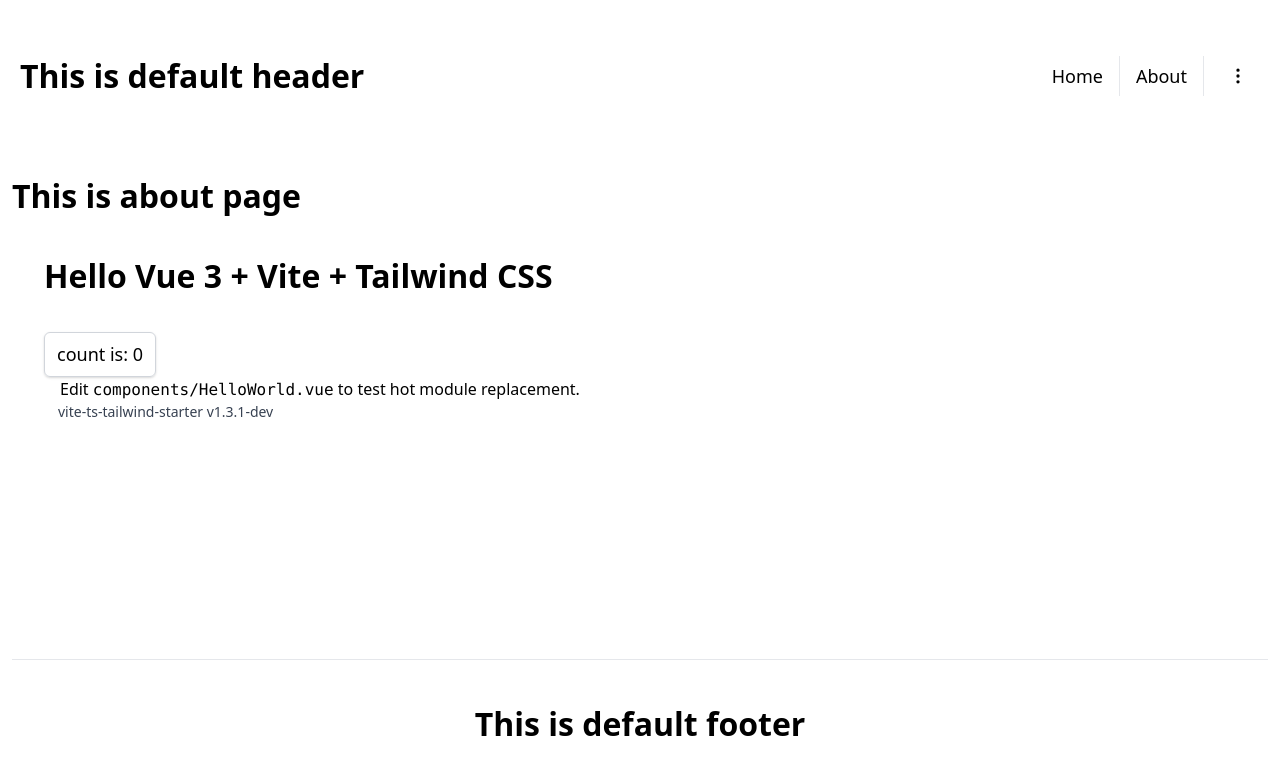
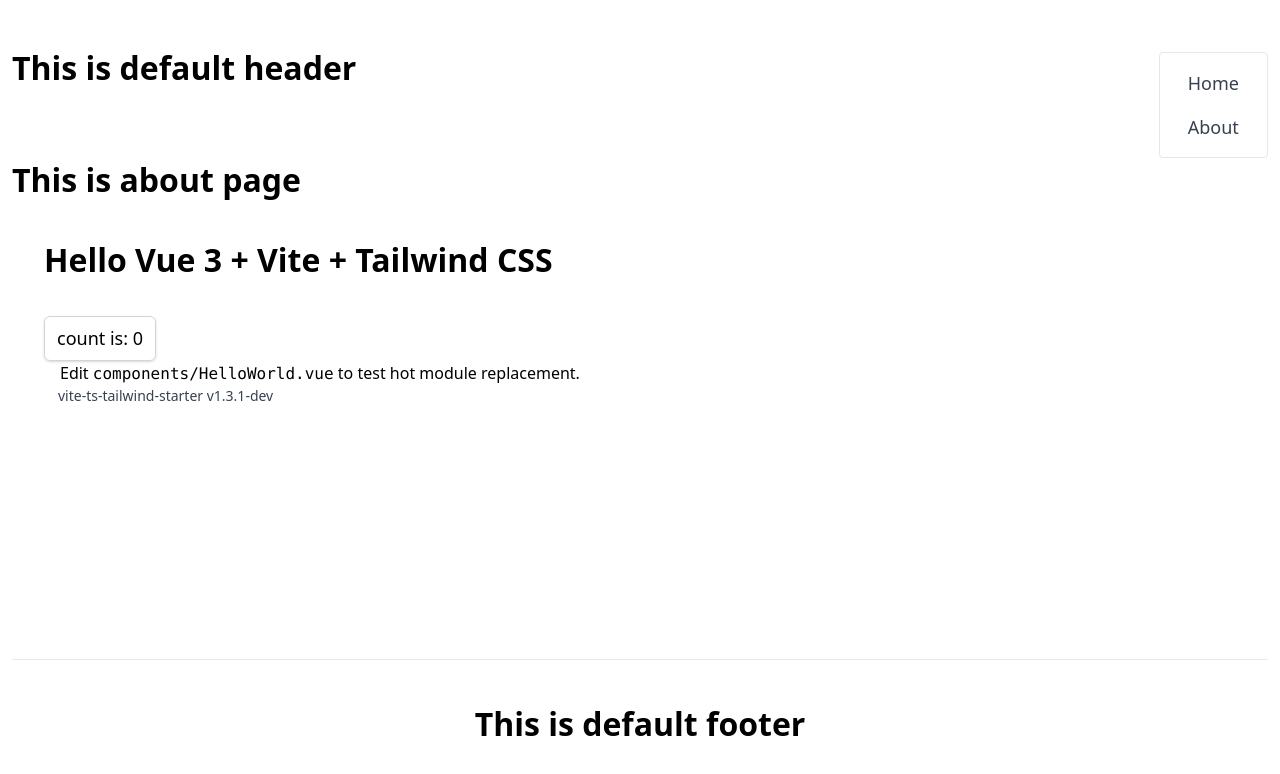
Before and after one commit to wasiliev96/vtf-starter, a Vue app: page /about in a window 1280 px wide. Both pictures are taken after a click on the button 1238 px from the left and 76 px from the top of the page. Shown: the top 774 px of the page. Built offline with nearby package versions, Linux system fonts and the light colour scheme.

Commit message:
add navigaiton menu

```diff
--- a/src/components/layout/default/DefaultHeader.vue
+++ b/src/components/layout/default/DefaultHeader.vue
@@ -1,23 +1,19 @@
 <template>
-  <header class="p-2 flex justify-between">
+  <header class="flex justify-between">
     <div class="header-branding">
       <h1 class="text-center">This is default header</h1>
     </div>
     <div class="header-nav flex items-center">
       <main-navigation />
-      <button class="flex justify-center items-center p-3 hover:text-red-200 transition-colors">
-        <dots-vertical-icon class="h-5 w-5" />
-      </button>
     </div>
   </header>
 </template>
 
 <script>
-import { DotsVerticalIcon } from '@heroicons/vue/outline'
 import { defineComponent } from 'vue'
 import MainNavigation from './MainNavigation.vue'
 export default defineComponent({
-  components: { MainNavigation, DotsVerticalIcon },
+  components: { MainNavigation },
   name: 'DefaultHeader',
   setup() {
     return {}
--- a/src/components/layout/default/MainNavigation.vue
+++ b/src/components/layout/default/MainNavigation.vue
@@ -1,25 +1,68 @@
 <template>
-  <nav class="p-3">
-    <ul class="flex gap-2">
-      <li>
-        <router-link class="border-r py-2 pl-2 pr-4 text-center" to="/">Home</router-link>
-      </li>
-      <li>
-        <router-link class="border-r py-2 pl-2 pr-4 text-center" to="/about">About</router-link>
-      </li>
-    </ul>
-  </nav>
+  <div class="dropdown flex justify-end relative">
+    <button ref="dropdownToggler" class="dropdown-toggler w-8 h-8 flex justify-center items-center">
+      <dots-vertical-icon class="h-5 w-5" />
+    </button>
+
+    <nav
+      class="
+        transition-all
+        ease-in-out
+        transform
+        origin-top-right
+        translate-x-2
+        scale-90
+        dropdown-menu
+        invisible
+        opacity-0
+        absolute
+        top-0
+        right-0
+        p-3
+        bg-white
+        border
+        rounded
+      "
+    >
+      <ul class="flex flex-col gap-2">
+        <li class="px-4 py-2 leading-5 text-gray-700" @click="blurDropdown">
+          <router-link class="" to="/">Home</router-link>
+        </li>
+        <li class="px-4 py-2 leading-5 text-gray-700">
+          <router-link class="" to="/about">About</router-link>
+        </li>
+      </ul>
+    </nav>
+  </div>
 </template>
 
-<script lang="ts">
+<script>
 import { defineComponent } from 'vue'
+import { DotsVerticalIcon } from '@heroicons/vue/outline'
 
 export default defineComponent({
   name: 'MainNavigation',
+  components: {
+    DotsVerticalIcon,
+  },
   setup() {
     return {}
+  },
+  watch: {
+    $route(to, from) {
+      this.$refs.dropdownToggler.blur()
+    },
   },
 })
 </script>
 
-<style scoped></style>
+<style scoped lang="postcss">
+.dropdown-toggler:focus {
+  color: var(--color-accent);
+  & + .dropdown-menu {
+    opacity: 1;
+    transform: translate(0) scale(1);
+    visibility: visible;
+  }
+}
+</style>
```
